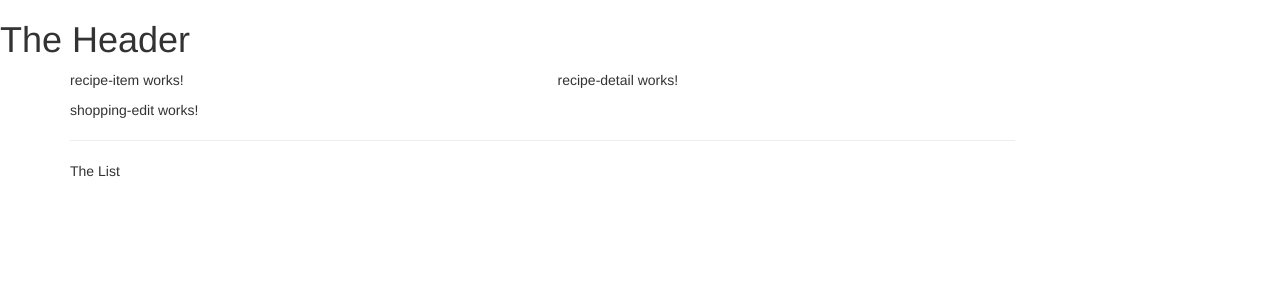
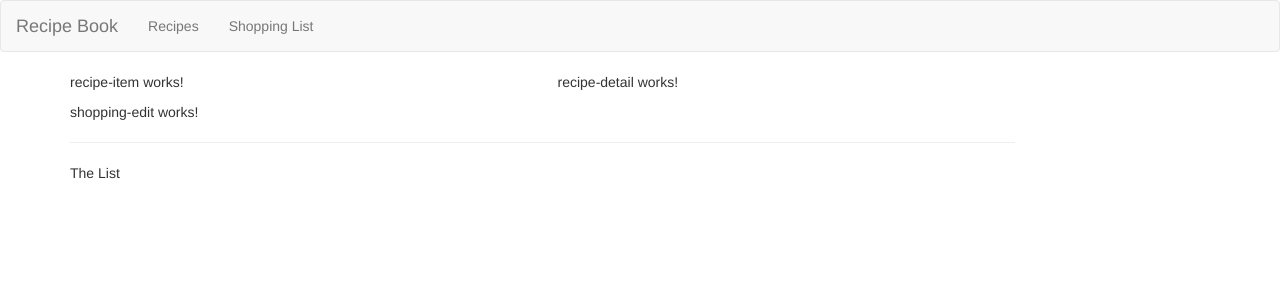
Before and after one commit to rrdevries/recipeBook, an Angular app: page / in a window 1280 px wide. Shown: the top 300 px of the page. Built offline with nearby package versions, Linux system fonts and the light colour scheme.

Commit message:
Ch3: 49:Adding navigation bar (WIP)

```diff
--- a/src/app/header/header.component.html
+++ b/src/app/header/header.component.html
@@ -1 +1,27 @@
-<H1>The Header</H1>
+<nav class="navbar navbar-default">
+    <div class="container-fluid">
+        <div class="navbar-header">
+            <a href="#" class="navbar-brand">Recipe Book</a>
+        </div>
+
+        <div class="div">
+            <div class="collapse navbar-collapse">
+                <ul class="nav navbar-nav">
+                    <li><a href="#">Recipes</a></li>
+                    <li><a href="#">Shopping List</a></li>
+                </ul>
+                <ul class="nav navbar-nav navbar-right">
+                    <li class="dropdown">
+                        <ul class="dropdown-menu">
+                            <li><a href="#">Save Data</a></li>
+                            <li><a href="#">Fetch Data</a></li>
+
+
+                            <!-- // 3:34 van chapter 3 - 49 -->
+                        </ul>
+                    </li>
+                </ul>
+            </div>
+        </div>
+    </div>
+</nav>
```
